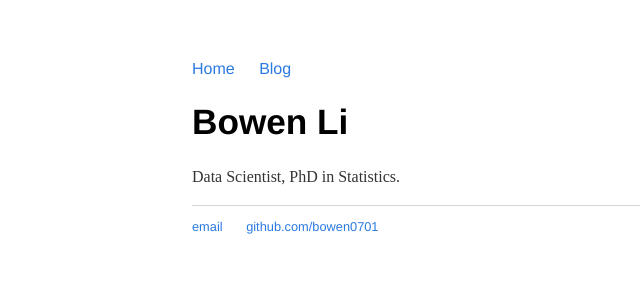
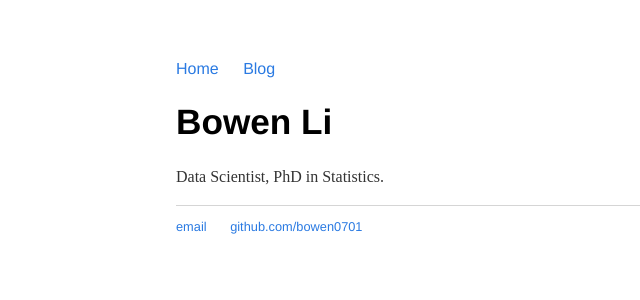
Before and after one commit to bowen0701/bowen0701.github.io, a Jekyll site: the page built from index.html, in a window 1280 px wide. Shown: the top 300 px of the page, without its empty margins (0-640 px from the left). Built offline with Jekyll 4.4.1, drawn with Linux system fonts in a browser that asks for light colours.

Commit message:
Revise body width

```diff
--- a/css/main.css
+++ b/css/main.css
@@ -1,6 +1,6 @@
 body {
     margin: 60px auto;
-    width: 70%;
+    width: 72.5%;
 }
 nav ul, footer ul {
     font-family:'Helvetica', 'Arial', 'Sans-Serif';
```
